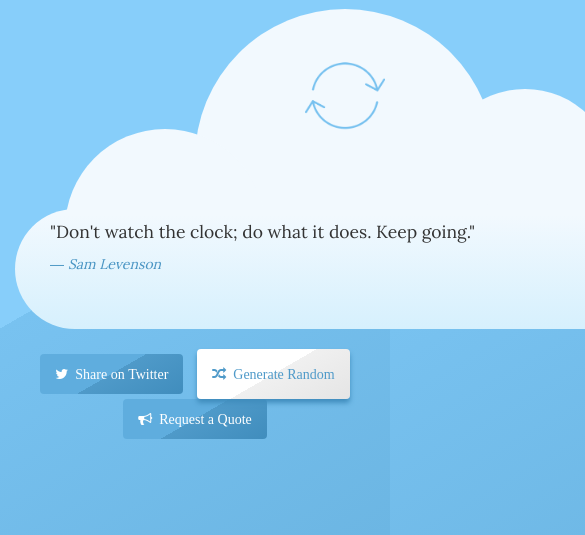
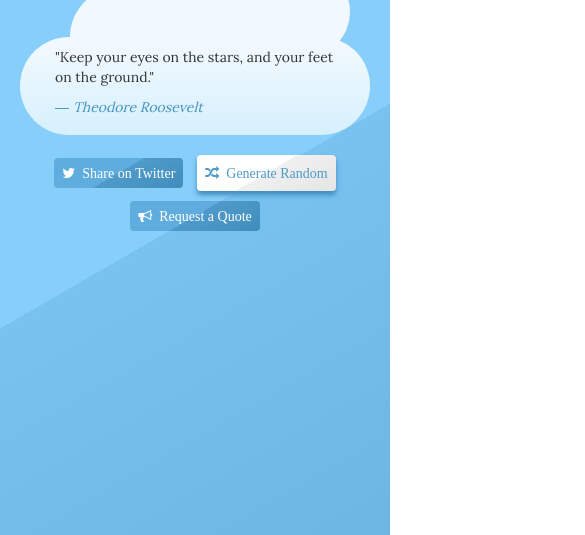
Before and after one commit to NarulaKeshav/RandomQuote, a plain HTML site: page index.html in a window 390 px wide. Shown: the part 206-741 px from the top of the page, 585 px wide, since content can reach past the window. Drawn offline with nearby package versions, Linux system fonts and the light colour scheme.

Commit message:
Add quotes and made it responsive

```diff
--- a/css/creative.css
+++ b/css/creative.css
@@ -43,8 +43,8 @@ h3 {
 
 /* Div and Section Tag CSS Properties */
 #cloud {
-  width: 650px;
-  height: 120px;
+  width: 550px;
+  height: 100px;
   background: #f2f9fe;
   background: linear-gradient(top, #f2f9fe 5%, #d6f0fd 100%);
   background: -webkit-linear-gradient(top, #f2f9fe 5%, #d6f0fd 100%);
@@ -56,7 +56,7 @@ h3 {
   -moz-border-radius: 100px;
   position: relative;
   margin: 120px auto 20px;
-  margin-top: 230px;
+  margin-top: 200px;
 }
 #cloud:after, #cloud:before {
   content: '';
@@ -65,15 +65,15 @@ h3 {
   z-index: -1;
 }
 #cloud:after {
-  width: 200px; height: 200px;
-  top: -80px; left: 50px;
+  width: 170px; height: 170px;
+  top: -90px; left: 50px;
   border-radius: 100px;
   -webkit-border-radius: 100px;
   -moz-border-radius: 100px;
 }
 #cloud:before {
-  width: 180px; height: 180px;
-  top: -120px; right: 50px;
+  width: 160px; height: 160px;
+  top: -100px; right: 40px;
   border-radius: 200px;
   -webkit-border-radius: 200px;
   -moz-border-radius: 200px;
@@ -83,8 +83,8 @@ h3 {
   position: absolute;
   background: #f2f9fe;
   z-index: -1;
-  width: 300px; height: 300px;
-  top: -200px; left: 180px;
+  width: 220px; height: 220px;
+  top: -180px; left: 180px;
   border-radius: 300px;
   -webkit-border-radius: 300px;
   -moz-border-radius: 300px;
@@ -95,6 +95,7 @@ h3 {
   border-top: 15px solid #399201;
   position: absolute;
   bottom: 0;
+  width: 100%;
 }
 blockquote {
   border: none;
@@ -106,6 +107,7 @@ cite {
 .quote-p {
   font-family: Lora;
   color: #333;
+  font-size: 16px;
 }
 /* Images CSS Properties*/
 .no-drag {
@@ -177,3 +179,103 @@ cite {
   width: 100%;
   height: 500px;
 }
+
+/* Media queries for smaller devices */
+@media only screen and (max-width: 768px) {
+  #cloud {
+    width: 350px;
+    height: 98px;
+    background: #f2f9fe;
+    background: linear-gradient(top, #f2f9fe 5%, #d6f0fd 100%);
+    background: -webkit-linear-gradient(top, #f2f9fe 5%, #d6f0fd 100%);
+    background: -moz-linear-gradient(top, #f2f9fe 5%, #d6f0fd 100%);
+    background: -ms-linear-gradient(top, #f2f9fe 5%, #d6f0fd 100%);
+    background: -o-linear-gradient(top, #f2f9fe 5%, #d6f0fd 100%);
+    border-radius: 100px;
+    -webkit-border-radius: 100px;
+    -moz-border-radius: 100px;
+    position: relative;
+    margin: 120px auto 20px;
+  }
+  #cloud:after, #cloud:before {
+    content: '';
+    position: absolute;
+    background: #f2f9fe;
+    z-index: -1;
+  }
+  #cloud:after {
+    width: 100px; height: 100px;
+    top: -50px; left: 50px;
+    border-radius: 100px;
+    -webkit-border-radius: 100px;
+    -moz-border-radius: 100px;
+  }
+  #cloud:before {
+    width: 90px; height: 90px;
+    top: -70px; right: 20px;
+    border-radius: 200px;
+    -webkit-border-radius: 200px;
+    -moz-border-radius: 200px;
+  }
+  #middle-cloud {
+    content: '';
+    position: absolute;
+    background: #f2f9fe;
+    z-index: -1;
+    width: 150px; height: 150px;
+    top: -120px; left: 120px;
+    border-radius: 300px;
+    -webkit-border-radius: 300px;
+    -moz-border-radius: 300px;
+  }
+  .text-faded,
+  .fcc {
+    color: transparent;
+    border: none;
+  }
+  #refresh {
+    margin-top: 30px;
+    width: 55px;
+    height: auto;
+  }
+  blockquote {
+    border: none;
+    margin-top: 0px;
+  }
+  .quote-p {
+    font-family: Lora;
+    color: #333;
+    font-size: 14px;
+  }
+  .btn-custom,
+  .btn-custom:focus {
+    margin-bottom: 10px;
+    background: -webkit-linear-gradient(-60deg, #5FADDE 0%,#5FADDE 50%,#4F9AC9 50%,#408DBD 100%);
+    border: none;
+    color: #FFF;
+    margin-left: 5px;
+    margin-right: 5px;
+    padding: 5px 8px;
+    box-shadow: 0px transparent;
+    outline: none;
+  }
+  .btn-generate,
+  .btn-generate:focus {
+    margin-bottom: 10px;
+    padding: 8px 8px;
+    background: -webkit-linear-gradient(-60deg, #FFF 0%,#FFF 50%,#F0F0F0 50%,#E5E5E5 100%);
+    color: #4F9AC9;
+    border: none;
+    margin-left: 5px;
+    margin-right: 5px;
+    box-shadow: 0px 4px 5px #408DBD;
+    outline: none;
+  }
+  .main-heading {
+    padding: 15px;
+    color: #FFF;
+    font-size: 30px;
+    font-family: PT Sans;
+    text-shadow: 2px 3px 10px #4390C0;
+  }
+}
--- a/public/js/creative.js
+++ b/public/js/creative.js
@@ -7,19 +7,24 @@ $(document).ready(function() {
         var quotes = [
             "I am as bad as the worst, but, thank God, I am as good as the best.::Walt Whitman", //1
             "The best way to predict the future is to create it.::Peter Drucker", //2
-            "In any moment of decision, the best thing you can do is the right thing, the next best thing is the wrong thing, and the worst thing you can do is nothing.::Theodore Roosevelt", //3
-            "Whether it's the best of times or the worst of times, it's the only time we've got.::Art Buchwald", //4
+            "Love isn't something you find. Love is something that finds you.::Loretta Young", //3
+            "Try not to become a man of success, but rather try to become a man of value.::Albert Einstein", //4
             "The best way to find out if you can trust somebody is to trust them.::Ernest Hemingway", //5
             "Life is 10% what happens to you and 90% how you react to it.::Charles R. Swindoll", //6
             "In order to succeed, we must first believe that we can.::Nikos Kazantzakis", //7
             "A creative man is motivated by the desire to achieve, not by the desire to beat others.::Ayn Rand", //8
             "Don't watch the clock; do what it does. Keep going.::Sam Levenson", //9
-            "The will to win, the desire to succeed, the urge to reach your full potential... these are the keys that will unlock the door to personal excellence.::Confucius", //10
+            "There is no great genius without some touch of madness.::Aristotle", //10
             "If you can dream it, you can do it.::Walt Disney", //11
             "Keep your eyes on the stars, and your feet on the ground.::Theodore Roosevelt", //12
-            "The best and most beautiful things in the world cannot be seen or even touched - they must be felt with the heart.::Helen Keller", //13
+            "Sometimes the heart sees what is invisible to the eye.::H. Jackson Brown, Jr.", //13
             "Nothing is impossible, the word itself says 'I'm possible'! ::Audrey Hepburn", //14
-            "In order to carry a positive action we must develop here a positive vision.::Dalai Lama"
+            "In order to carry a positive action we must develop here a positive vision.::Dalai Lama", //15
+            "Nyan Nyan Nyan Nyan Nyan Nyan Nyan Nyan Nyan Nyan Nyan Nyan Nyan Nyan.::Nyan Cat", //16
+            "Ring-ding-ding-ding-dingeringeding! Gering-ding-ding-ding-dingeringeding!::Fox", //17
+            "It is not in the stars to hold our destiny but in ourselves.::William Shakespeare", //18
+            "The secret of getting ahead is getting started.::Mark Twain", //19
+            "Some people want it to happen, some wish it would happen, others make it happen.::Michael Jordan" //20
         ];
 
         var random_quote_index = quotes[Math.floor(Math.random() * quotes.length)];
```
